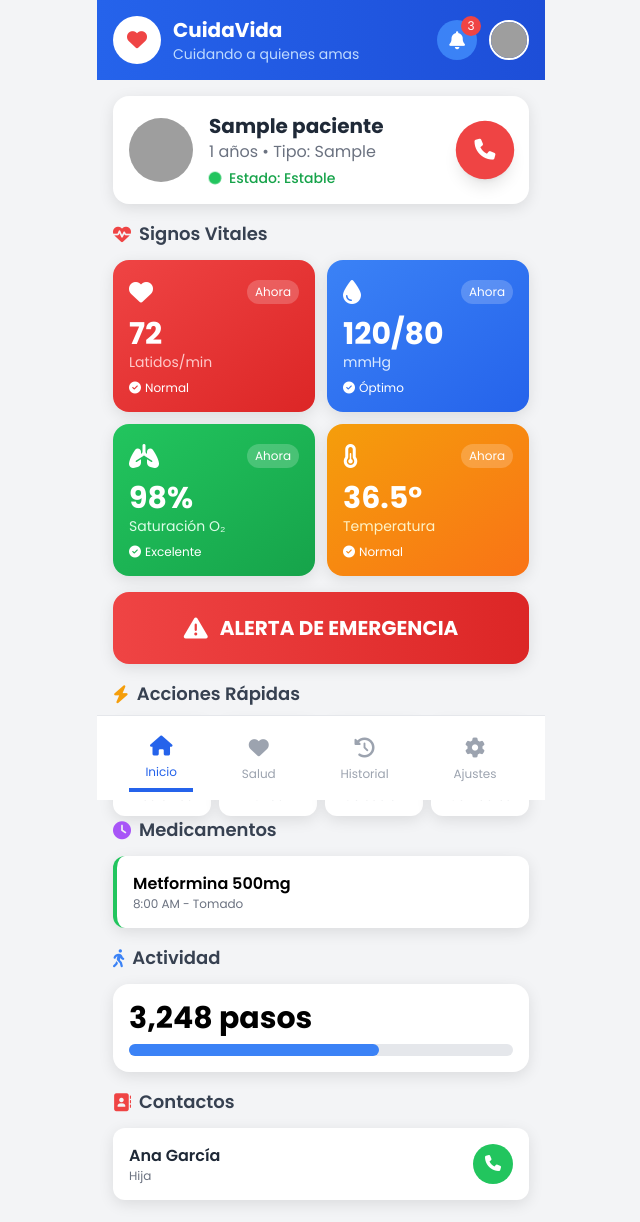
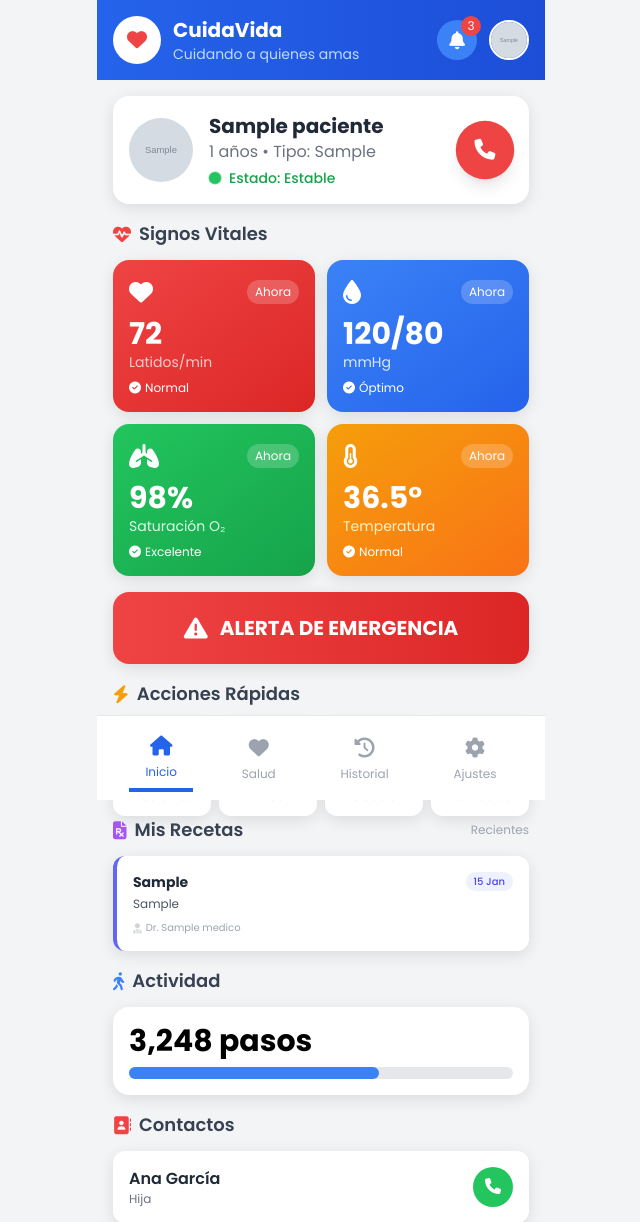
Before and after one commit to annetjmtze/cuidavida1, a Django app: page /dashboard/ in a window 1280 px wide. Shown: the top 1222 px of the page, without its empty margins (319-959 px from the left). Run offline with Django 5.2, Linux system fonts and the light colour scheme; a user stored in the database is signed in; tables that the repository leaves empty hold one stand-in row (values such as "Sample post"); grey boxes marked "Sample" are stand-in pictures; some libraries are stand-ins or nearby versions; grey boxes are pictures that could not be loaded.

Commit message:
pacientes ya ven la receta que el médico les creó, y ya puede agregar imágenes

```diff
--- a/core/models.py
+++ b/core/models.py
@@ -21,6 +21,7 @@ class Paciente(models.Model):
     user = models.OneToOneField(User, on_delete=models.CASCADE)
     medico_asignado = models.ForeignKey('Medico', on_delete=models.SET_NULL, null=True, blank=True, related_name='pacientes')
     nombre = models.CharField(max_length=100)
+    foto = models.ImageField(upload_to='perfiles/', null=True, blank=True)
     edad = models.IntegerField()
     telefono = models.CharField(max_length=15)
     direccion = models.TextField()
@@ -48,6 +49,7 @@ class Medico(models.Model):
     user = models.OneToOneField(User, on_delete=models.CASCADE)
 
     nombre = models.CharField(max_length=100)
+    foto = models.ImageField(upload_to='perfiles/', null=True, blank=True)
     cedula = models.CharField(max_length=12, blank=True, null=True)
     especialidad = models.CharField(max_length=100)
     telefono = models.CharField(max_length=15)
--- a/core/views.py
+++ b/core/views.py
@@ -46,6 +46,10 @@ def wizard(request):
             paciente.hospital = request.POST.get("hospital")
             paciente.num_seguro = request.POST.get("seguro")
 
+            # Procesar foto si se subió una nueva
+            if request.FILES.get("foto"):
+                paciente.foto = request.FILES.get("foto")
+
             # Vincular con el médico seleccionado si existe
             medico_id = request.POST.get("medico_asignado")
             if medico_id:
@@ -73,6 +77,7 @@ def registro(request):
         nombre = request.POST['nombre']
         tipo = request.POST['tipo']
         cedula = request.POST.get('cedula', '')
+        foto = request.FILES.get('foto')
 
         try:
             with transaction.atomic():
@@ -89,7 +94,8 @@ def registro(request):
                         nombre=nombre,
                         edad=0,
                         telefono='',
-                        direccion=''
+                        direccion='',
+                        foto=foto
                     )
                 else:
                     Medico.objects.create(
@@ -98,7 +104,8 @@ def registro(request):
                         especialidad='',
                         telefono='',
                         direccion='',
-                        cedula=cedula
+                        cedula=cedula,
+                        foto=foto
                     )
         except Exception as e:
             # Si algo falla (ej. cédula inválida), volvemos a mostrar el registro con el error
@@ -204,6 +211,11 @@ def perfil_medico_view(request):
         medico.estado = request.POST.get('estado', medico.estado)
         medico.municipio = request.POST.get('municipio', medico.municipio)
         medico.colonia = request.POST.get('colonia', medico.colonia)
+
+        # Procesar foto si se subió una nueva
+        if request.FILES.get('foto'):
+            medico.foto = request.FILES.get('foto')
+
         medico.save()
         # Opcional: Actualizar el nombre del usuario de Django si el nombre del médico es el nombre completo
         request.user.first_name = medico.nombre
--- a/cuidavida/settings.py
+++ b/cuidavida/settings.py
@@ -121,3 +121,6 @@ USE_TZ = True
 
 STATIC_URL = 'static/'
 LOGIN_URL = 'login'
+
+MEDIA_URL = '/media/'
+MEDIA_ROOT = BASE_DIR / 'media'
--- a/cuidavida/urls.py
+++ b/cuidavida/urls.py
@@ -15,6 +15,8 @@ Including another URLconf
     2. Add a URL to urlpatterns:  path('blog/', include('blog.urls'))
 """
 from django.contrib import admin
+from django.conf import settings
+from django.conf.urls.static import static
 from django.urls import path
 from core import views
 
@@ -33,3 +35,6 @@ urlpatterns = [
     path('enviar-receta/<int:paciente_id>/', views.enviar_receta, name='enviar_receta'),
     path('perfil-medico/', views.perfil_medico_view, name='perfil_medico'),
 ]
+
+if settings.DEBUG:
+    urlpatterns += static(settings.MEDIA_URL, document_root=settings.MEDIA_ROOT)
--- a/templates/prototipo.html
+++ b/templates/prototipo.html
@@ -57,8 +57,10 @@
                     <span class="absolute -top-1 -right-1 w-5 h-5 bg-red-500 rounded-full text-xs flex items-center justify-center">3</span>
                 </button>
                 <div class="group relative">
-                    <img src="https://ui-avatars.com/api/?name={{ user.username }}&background=fff&color=2563eb&size=40" class="w-10 h-10 rounded-full border-2 border-white cursor-pointer" alt="Perfil">
-                    <a href="{% url 'logout' %}" class="absolute right-0 mt-2 bg-white text-red-600 text-xs py-1 px-3 rounded shadow-lg hidden group-hover:block whitespace-nowrap">Cerrar Sesión</a>
+                    <img src="{% if paciente.foto %}{{ paciente.foto.url }}{% else %}https://ui-avatars.com/api/?name={{ user.username }}&background=fff&color=2563eb&size=40{% endif %}" class="w-10 h-10 rounded-full border-2 border-white cursor-pointer object-cover" alt="Perfil">
+                    <div class="absolute right-0 top-full pt-2 invisible opacity-0 group-hover:visible group-hover:opacity-100 transition-all duration-300 delay-150 group-hover:delay-0">
+                        <a href="{% url 'logout' %}" class="bg-white text-red-600 text-xs py-1 px-3 rounded shadow-lg whitespace-nowrap block hover:bg-gray-50">Cerrar Sesión</a>
+                    </div>
                 </div>
             </div>
         </div>
@@ -72,7 +74,7 @@
             <!-- Tarjeta de Información -->
             <section class="bg-white rounded-2xl p-4 card-shadow mb-4 slide-up">
                 <div class="flex items-center gap-4">
-                    <img src="https://ui-avatars.com/api/?name={{ paciente.nombre|default:user.username }}&background=10b981&color=fff&size=70" class="w-16 h-16 rounded-full" alt="Paciente">
+                    <img src="{% if paciente.foto %}{{ paciente.foto.url }}{% else %}https://ui-avatars.com/api/?name={{ paciente.nombre|default:user.username }}&background=10b981&color=fff&size=70{% endif %}" class="w-16 h-16 rounded-full object-cover" alt="Paciente">
                     <div class="flex-1">
                     <h2 class="text-xl font-bold text-gray-800">
                         {{ paciente.nombre|default:user.username }}
@@ -258,13 +260,30 @@
         <!-- Secciones secundarias de Home (se ocultan si no estás en Home) -->
         <div id="home-details" class="space-y-4">
             <section id="medicines-section" class="mb-4">
-                <h3 class="text-lg font-semibold text-gray-700 mb-3 flex items-center gap-2">
-                    <i class="fas fa-clock text-purple-500"></i> Medicamentos
+                <h3 class="text-lg font-semibold text-gray-700 mb-3 flex items-center justify-between">
+                    <span class="flex items-center gap-2">
+                        <i class="fas fa-file-prescription text-purple-500"></i> Mis Recetas
+                    </span>
+                    <span class="text-xs text-gray-400 font-normal">Recientes</span>
                 </h3>
-                <div class="bg-white rounded-xl p-4 card-shadow border-l-4 border-green-500">
-                    <p class="font-semibold">Metformina 500mg</p>
-                    <p class="text-xs text-gray-500">8:00 AM - Tomado</p>
+
+                {% for receta in recetas %}
+                <div class="bg-white rounded-xl p-4 card-shadow border-l-4 border-indigo-500 mb-3 slide-up">
+                    <div class="flex justify-between items-start">
+                        <p class="font-bold text-gray-800 text-sm">{{ receta.medicamentos }}</p>
+                        <span class="text-[10px] bg-indigo-50 text-indigo-600 px-2 py-0.5 rounded-full font-medium">{{ receta.fecha|date:"d M" }}</span>
+                    </div>
+                    <p class="text-xs text-gray-600 mt-1">{{ receta.indicaciones }}</p>
+                    <p class="text-[10px] text-gray-400 mt-2 flex items-center gap-1">
+                        <i class="fas fa-user-md text-gray-300"></i> Dr. {{ receta.medico.nombre }}
+                    </p>
                 </div>
+                {% empty %}
+                <div class="bg-white rounded-xl p-6 card-shadow text-center">
+                    <i class="fas fa-pills text-gray-200 text-3xl mb-2"></i>
+                    <p class="text-gray-500 text-sm">No tienes recetas registradas.</p>
+                </div>
+                {% endfor %}
             </section>
 
             <section id="activity-section" class="mb-4">
```
Also changed, not shown: templates/perfil_medico.html (+25 -10 lines), templates/prototipo_medico.html (+6 -3 lines), templates/wizard.html (+10 -0 lines), core/migrations/0009_medico_foto_paciente_foto.py (added), media/perfiles/24121399_FOTO.jpg (added), media/perfiles/ChatGPT_Image_May_6_2026_09_19_28_PM.png (added).
